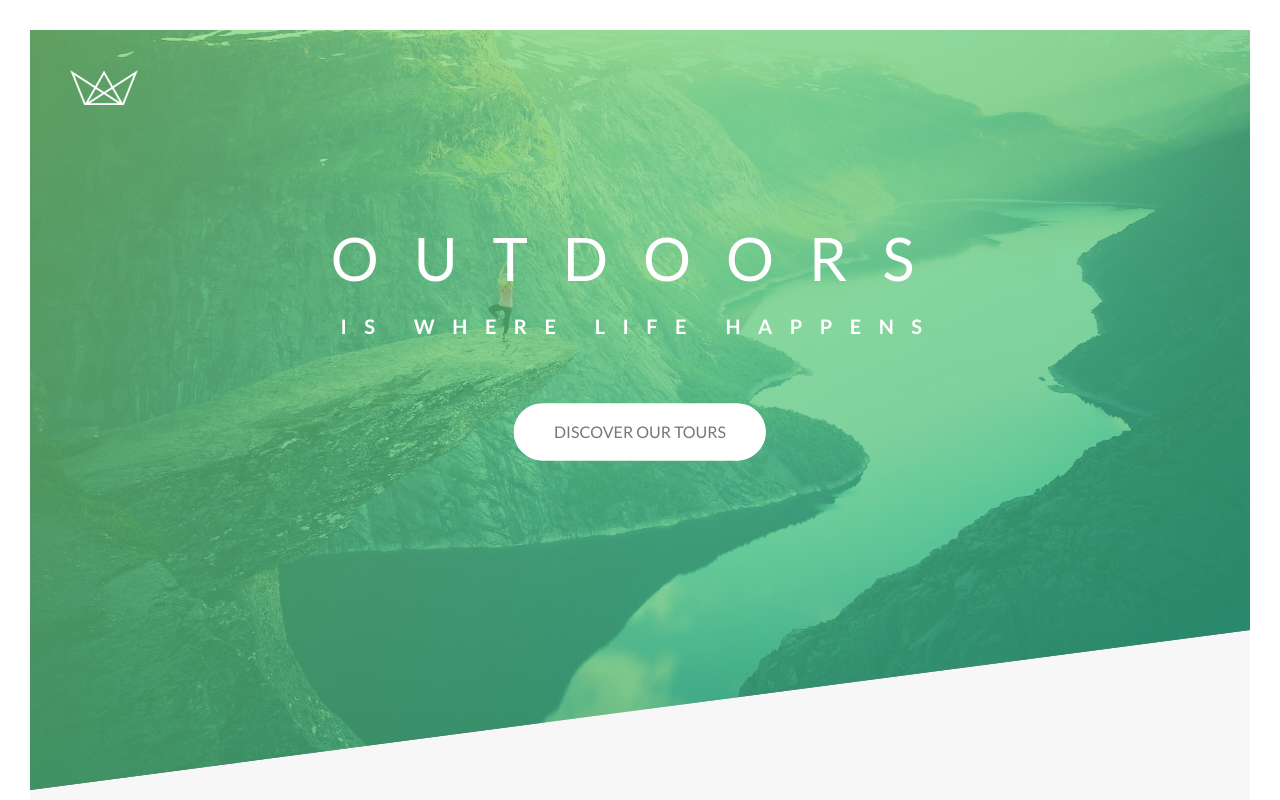
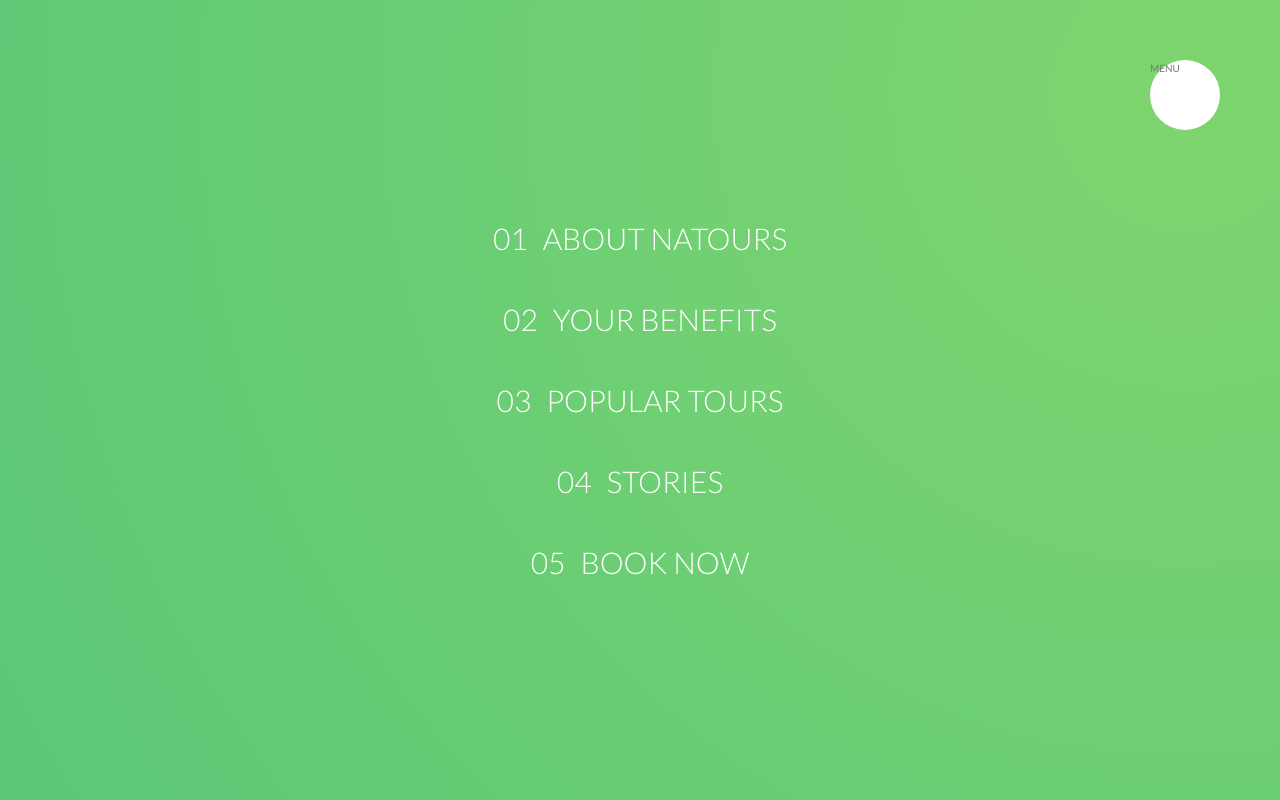
Before and after one commit to Harkindey/Natours-React, a React app: page / in a window 1280 px wide. Shown: the top 800 px of the page. Built offline with nearby package versions, Linux system fonts and the light colour scheme.

Commit message:
ALOTTT  - position: fixed; (blah blah blah) - radial-gradient() - background-size - background-position

```diff
--- a/src/App.js
+++ b/src/App.js
@@ -10,11 +10,13 @@ import Tours from './Components/Tours';
 import Stories from './Components/Stories';
 import Booking from "./Components/Booking";
 import Footer from "./Components/Footer";
+import Navigation from "./Components/Navigation"
 
 class App extends Component {
 	render() {
 		return (
 			<div>
+				<Navigation />
 				<Header />
 				<main>
 					<About />
--- /dev/null
+++ b/src/Components/Navigation.js
@@ -0,0 +1,26 @@
+import React, { Component } from 'react';
+
+class Navigation extends Component {
+    render() {
+        return (
+            <div className="navigation">
+                <input type="checkbox" className="navigation__checkbox" id="navi-toggle" />
+
+                <label htmlFor="navi-toggle" className="navigation__button">MENU</label>
+
+                <div className="navigation__background">&nbsp;</div>
+
+                <nav className="navigation__nav">
+                    <ul className="navigation__list">
+                        <li className="navigation__item"><a href="#" className="navigation__link"><span>01</span>About Natours</a></li>
+                        <li className="navigation__item"><a href="#" className="navigation__link"><span>02</span>Your Benefits</a></li>
+                        <li className="navigation__item"><a href="#" className="navigation__link"><span>03</span>Popular Tours</a></li>
+                        <li className="navigation__item"><a href="#" className="navigation__link"><span>04</span>Stories</a></li>
+                        <li className="navigation__item"><a href="#" className="navigation__link"><span>05</span>Book Now</a></li>
+                    </ul>
+                </nav>
+            </div>
+        )
+    }
+};
+export default Navigation
--- /dev/null
+++ b/src/sass/layout/_navigation.scss
@@ -0,0 +1,81 @@
+.navigation {
+    &__checkbox {
+        display: none;
+    }
+
+    &__button {
+        background-color: $color-white;
+        height: 7rem;
+        width: 7rem;
+        position: fixed;
+        top: 6rem;
+        right: 6rem;
+        border-radius: 50%;
+        z-index:2000;
+    }
+
+    &__background {
+         height: 6rem;
+         width: 6rem;
+         border-radius: 50%;
+         position: fixed;
+        /*
+            position: fixed --> slightly different from position absolute, just that with it it doesnt chnage position
+            as we scroll the page, but it also takes the element out of the flow and allows us to specify
+            it in relstion to a positioned element with TOP, RIGHT, BOTTOM, LEFT
+        */
+        top: 6.5rem;
+        right:6.5rem;
+        background-image: radial-gradient($color-primary-light, $color-primary-dark);
+        z-index: 1000;
+
+        transform: scale(80);
+    }
+
+    &__nav {
+        height: 100vh;
+        width: 100%;
+        position: fixed;
+        top: 0;
+        right: 0;
+        z-index: 1500;
+    }
+
+    &__list {
+        position: absolute;
+        top: 50%;
+        left: 50%;
+        transform: translate(-50%, -50%);
+        list-style: none;
+        text-align: center;
+    }
+
+    &__item {
+        margin: 1rem;
+    }
+
+    &__link {
+        &:link,
+        &:visited{
+            display: inline-block;
+            font-size: 3rem;
+            font-weight: 300;
+            padding: 1rem 2rem;
+            color: $color-white;
+            text-decoration: none;
+            text-transform: uppercase;
+            background-image: linear-gradient(120deg, transparent 0%, transparent 50%, $color-white 50%);
+            background-size: 220%;
+            transition: all .4s;
+            span{
+                margin-right: 1.5rem;
+                display: inline-block;
+            }
+        }
+        &:hover, &:active{
+            background-position: 100%;
+            color: $color-primary;
+            transform: translateX(1rem);
+        }
+    }
+}
--- a/src/sass/main.scss
+++ b/src/sass/main.scss
@@ -8,6 +8,7 @@
 @import 'base/typography';
 @import 'base/utilities';
 
+@import 'layout/navigation';
 @import 'layout/header';
 @import 'layout/footer';
 @import 'layout/grid';
```
